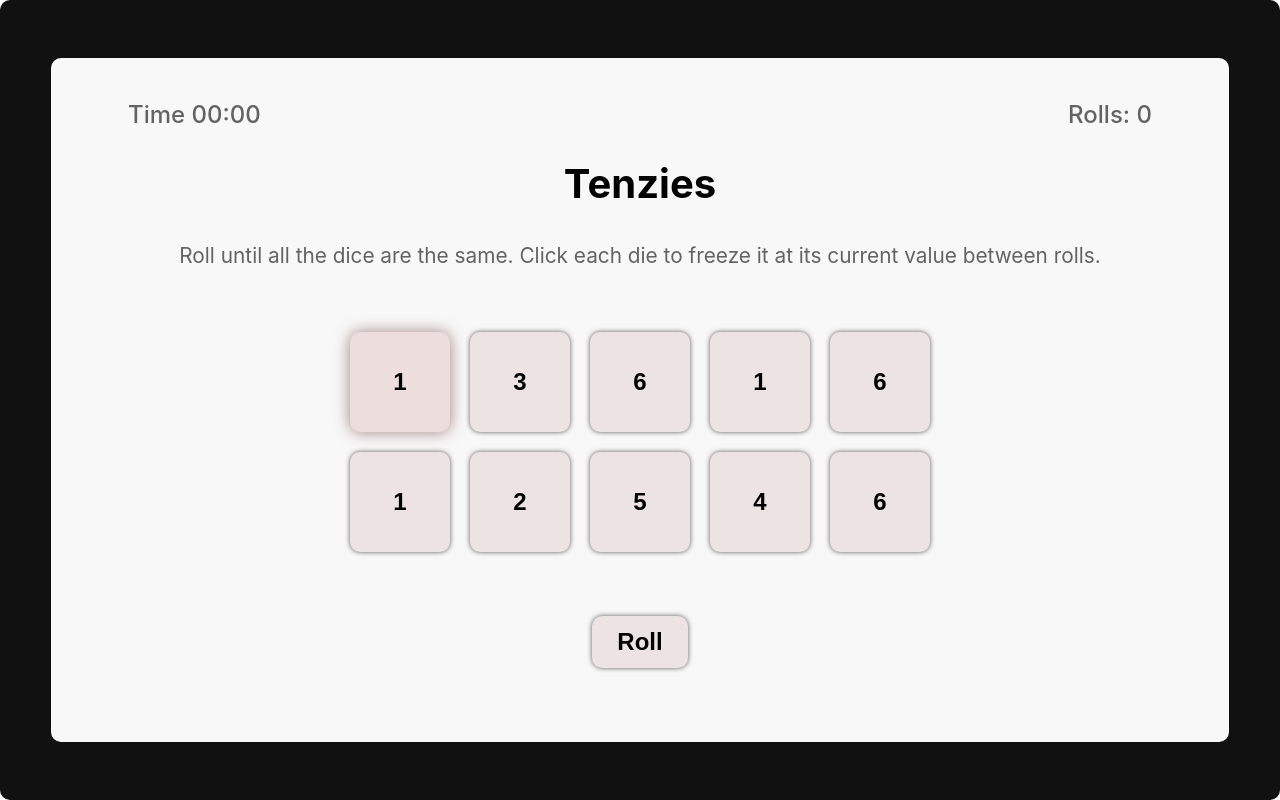
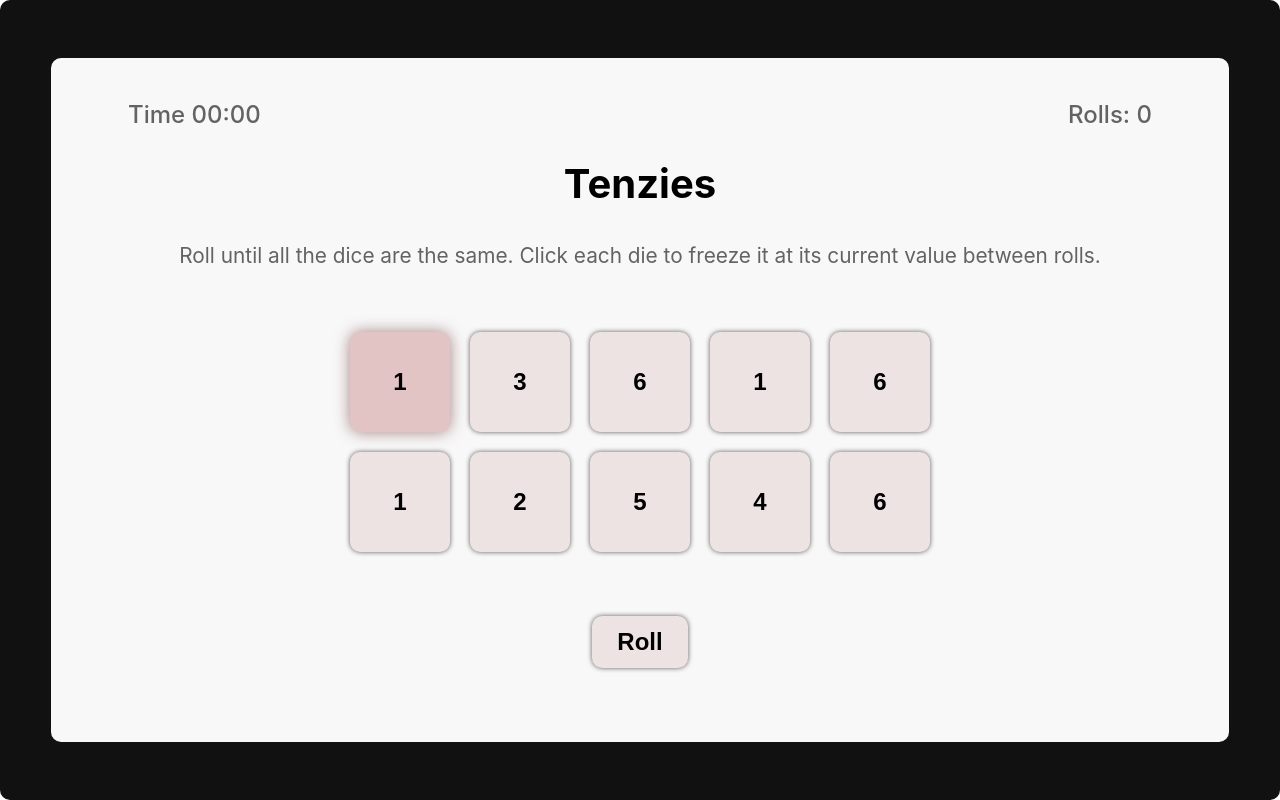
Before and after one commit to Anxhi04/tenzies-game, a React (Create React App) app: page / in a window 1280 px wide. In both pictures the pointer is over the button 400 px from the left and 382 px from the top of the page. Built offline with nearby package versions, Linux system fonts and the light colour scheme.

Commit message:
rreg i ngjyres kur behen hover dice

```diff
--- a/src/App.css
+++ b/src/App.css
@@ -12,7 +12,7 @@
   font-weight: bold;
 }
 .dice:hover{
-  background: rgb(237, 221, 221);
+  background: rgb(226, 196, 196);
 }
 .rollBtn{
   background : rgb(237, 227, 227);
```
